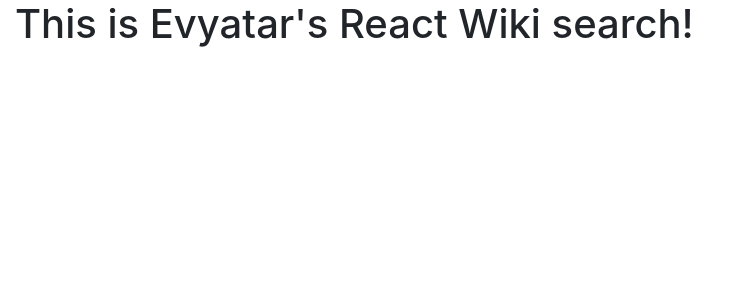
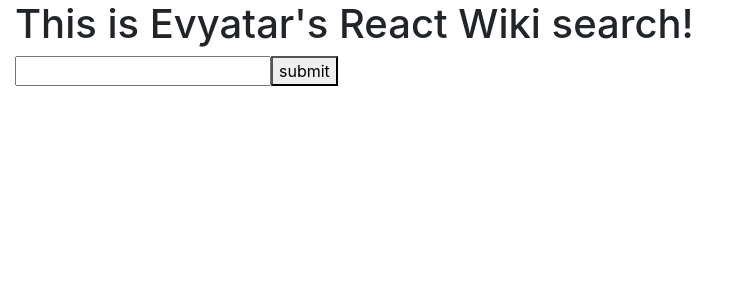
Before and after one commit to IAmEvyatar/react_tsx_wikipedia, a React (Create React App) app: page / in a window 1280 px wide. Shown: the top 300 px of the page, without its empty margins (0-739 px from the left). Built offline with nearby package versions, Linux system fonts and the light colour scheme.

Commit message:
adds basic form with setState functionality

```diff
--- a/src/App.tsx
+++ b/src/App.tsx
@@ -1,15 +1,21 @@
-import React, { Component } from 'react';
-import logo from './logo.svg';
+import React, { Component, SyntheticEvent, FormEvent } from 'react';
 import './App.css';
+import {SearchBar} from './components/SearchBar'
 export interface AppState {data: string;}
 
 class App extends Component<any, any> {
   constructor(props: any){
     super(props)
     this.state = {
-    data: "default"
+    searchUrl: "default"
     }
   }
+onSearch = (e: React.FormEvent<HTMLFormElement>): void => {
+  e.preventDefault();
+  let target = e.currentTarget.searchQuery.value;
+  this.setState({searchUrl:target})
+}
+
   render() {
     return (
       <div className="container-fluid">
@@ -24,7 +30,7 @@
         <div className="row">
           <div className="col-12">
             <main className="content-section">
-              {/* This is the search results area */}
+              <SearchBar onSearch={this.onSearch}/>
             </main>
           </div>
         </div>
--- a/src/components/SearchBar.tsx
+++ b/src/components/SearchBar.tsx
@@ -1 +1,12 @@
 import React, { Component } from 'react';
+export interface IFormProps {onSearch: (e:React.FormEvent<HTMLFormElement>)=>void;}
+export class SearchBar extends Component<IFormProps> {
+    render(){
+        return(
+            <form action="" onSubmit={this.props.onSearch}>
+              <input type="text" name="searchQuery"/>
+              <button type="submit">submit</button>
+            </form>
+        )
+    }
+}
```
